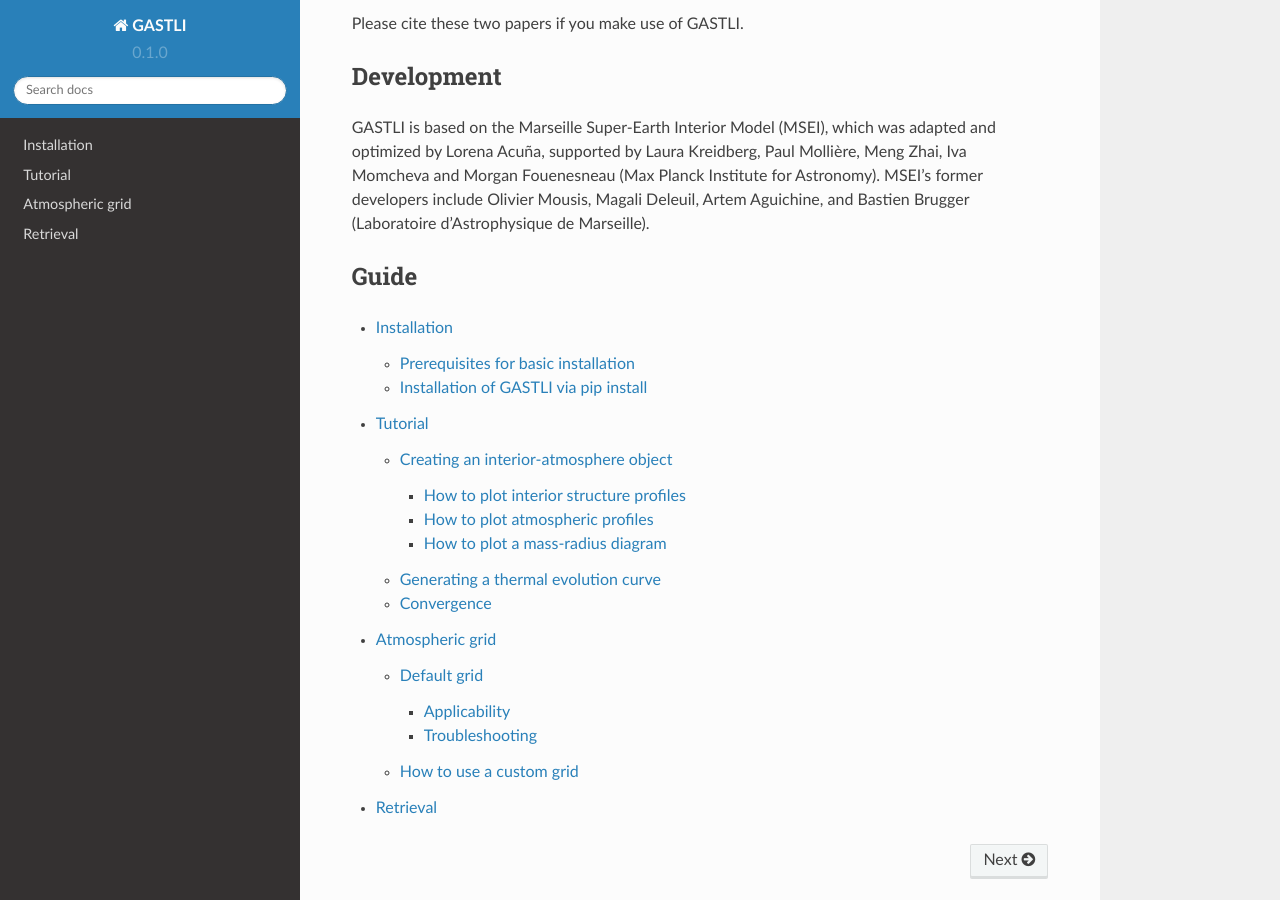
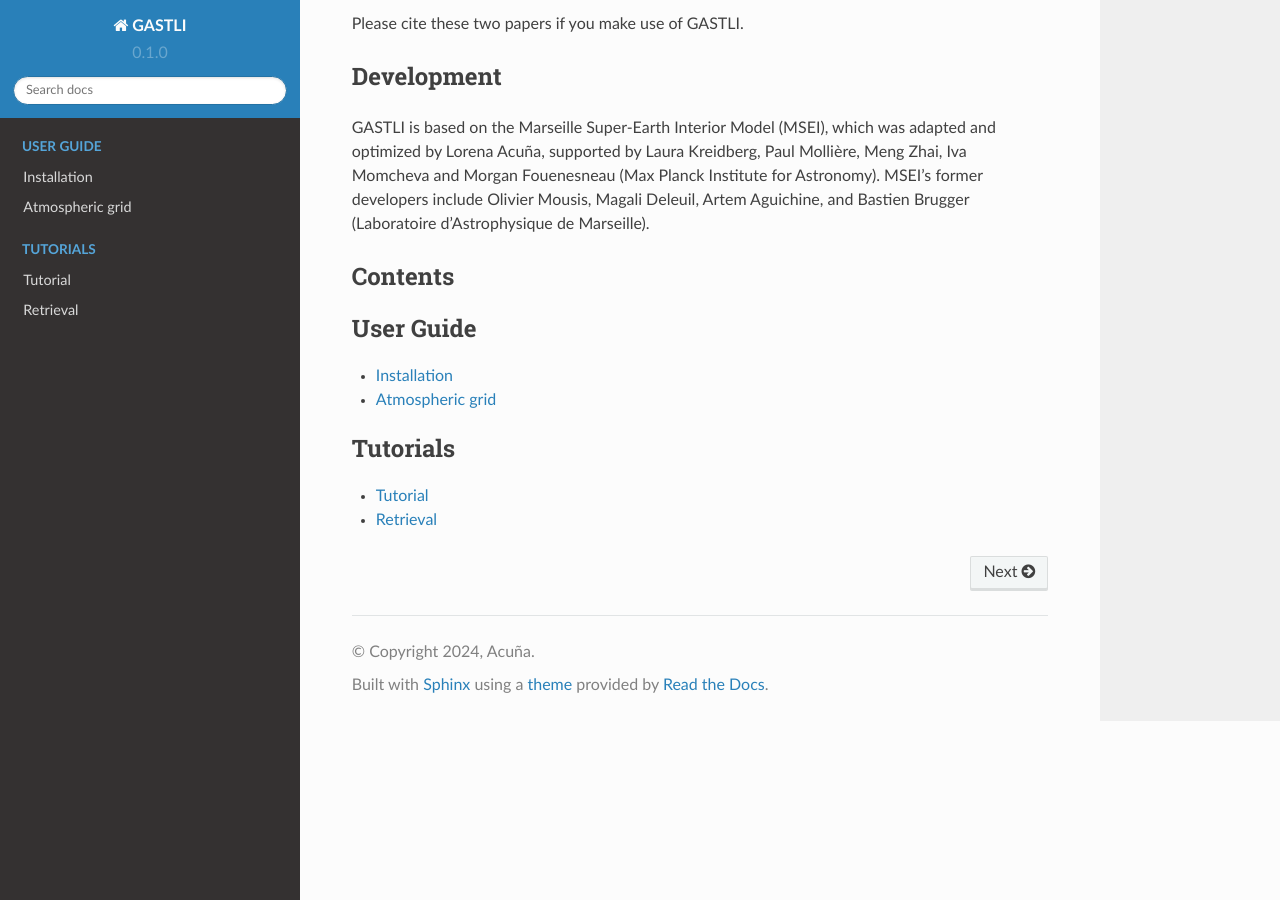
Before and after one commit to lorenaacuna/GASTLI, a Sphinx documentation site: the page built from docs/source/index.rst, in a window 1280 px wide and 900 px high, scrolled down 593 px. Built offline with Sphinx 7.4.7 and the Read the Docs theme 2.0.0, drawn with Linux system fonts in a browser that asks for light colours.

Commit message:
Update index.rst

```diff
--- a/docs/source/index.rst
+++ b/docs/source/index.rst
@@ -33,12 +33,19 @@
 GASTLI is based on the Marseille Super-Earth Interior Model (MSEI), which was adapted and optimized by Lorena Acuña, supported by Laura Kreidberg, Paul Mollière, Meng Zhai, Iva Momcheva and Morgan Fouenesneau (Max Planck Institute for Astronomy). MSEI's former developers include Olivier Mousis, Magali Deleuil, Artem Aguichine, and Bastien Brugger (Laboratoire d'Astrophysique de Marseille).
 
 
-Guide
-=====
+Contents
+==========
 
 .. toctree::
+   :maxdepth: 1
+   :caption: User Guide
 
    installation
+   atm_grid
+
+.. toctree::
+   :maxdepth: 1
+   :caption: Tutorials
+
    tutorial
-   atm_grid
    retrieval
```
